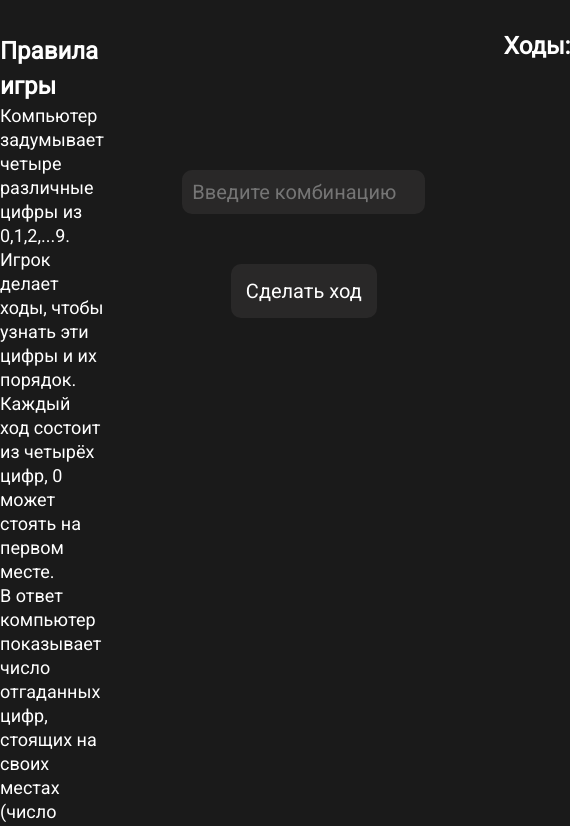
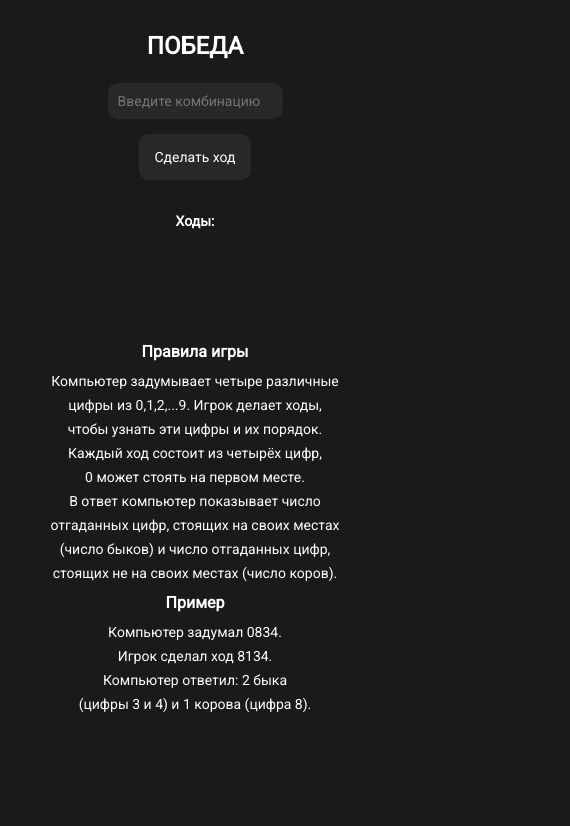
Before and after one commit to Ecl1pze/Bulls-and-Cows-Game, a plain HTML site: page index.html in a window 390 px wide. Shown: the part 77-903 px from the top of the page, 570 px wide, since content can reach past the window. After the commit the page ends 844 px from the top, so only its background shows below. Drawn offline with Linux system fonts and the light colour scheme.

Commit message:
Added adaptive

```diff
--- a/css/index.css
+++ b/css/index.css
@@ -1,6 +1,6 @@
 body {
 	background: #1A1A1A;
-	padding: 15px 0;
+	padding: 15px;
 	color: #FFF;
 	font-family: 'Roboto', sans-serif
 }
@@ -12,6 +12,10 @@ body {
 
 .header {
 	margin-bottom: 50px;
+}
+
+.logo {
+	width: 25%;
 }
 
 .main>.container {
@@ -42,7 +46,7 @@ body {
 	font-weight: 700;
 	text-transform: uppercase;
 	margin-bottom: 100px;
-	opacity: 0;
+	/* opacity: 0; */
 	user-select: none;
 }
 
@@ -84,3 +88,164 @@ body {
 	font-weight: 500;
 	margin-bottom: 10px;
 }
+
+@media screen and (max-width: 1200px) {
+
+	.rules>span {
+		font-size: 20px;
+		font-weight: 600;
+		line-height: 35px;
+	}
+
+	.rules>p {
+		font-size: 16px;
+		text-wrap: balance;
+		line-height: 24px;
+	}
+
+	.steps>h2 {
+		font-size: 20px;
+		font-weight: 600;
+		margin-bottom: 30px;
+	}
+
+	.step {
+		font-size: 16px;
+		font-weight: 500;
+		margin-bottom: 10px;
+	}
+
+	.game-input {
+		background: #292828;
+		padding: 10px 5px 10px 10px;
+		border-radius: 10px;
+		font-size: 16px;
+		color: #FFF;
+		margin-bottom: 50px;
+	}
+
+	.game-button {
+		background: #292828;
+		font-size: 16px;
+		border-radius: 10px;
+		padding: 15px;
+		color: #FFF;
+	}
+}
+
+@media screen and (max-width: 992px) {
+	.rules>span {
+		font-size: 16px;
+		font-weight: 600;
+		line-height: 35px;
+	}
+
+	.rules>p {
+		font-size: 16px;
+		text-wrap: balance;
+		line-height: 24px;
+	}
+
+	.steps>h2 {
+		font-size: 14px;
+		font-weight: 600;
+		margin-bottom: 30px;
+	}
+
+	.step {
+		font-size: 14px;
+		font-weight: 500;
+		margin-bottom: 10px;
+	}
+
+	.game-input {
+		background: #292828;
+		padding: 10px 5px 10px 10px;
+		border-radius: 10px;
+		font-size: 14px;
+		color: #FFF;
+		margin-bottom: 50px;
+	}
+
+	.game-button {
+		background: #292828;
+		font-size: 14px;
+		border-radius: 10px;
+		padding: 15px;
+		color: #FFF;
+	}
+}
+
+@media screen and (max-width: 768px) {
+	.main>.container {
+		display: grid;
+		grid-template-columns: 1fr;
+		grid-template-rows: 1fr minmax(150px, auto) 1fr;
+		grid-template-areas:
+			'game'
+			'steps'
+			'rules';
+	}
+
+	.exodus {
+		font-size: 30px;
+		margin-bottom: 50px;
+	}
+
+	.game {
+		grid-area: game;
+	}
+
+	.game-input {
+		margin-bottom: 35px;
+	}
+
+	.steps {
+		grid-area: steps;
+		text-align: center;
+		margin-top: 30px;
+		margin-bottom: 0;
+	}
+
+	.steps>h2 {
+		text-align: center;
+	}
+
+	.rules {
+		text-align: center;
+	}
+
+	.rules>span {
+		font-size: 16px;
+		font-weight: 600;
+		line-height: 35px;
+	}
+
+	.rules>p {
+		font-size: 14px;
+		text-wrap: balance;
+		line-height: 24px;
+	}
+}
+
+@media screen and (max-width: 576px) {
+
+	.main>.container {
+		display: grid;
+		grid-template-columns: 1fr;
+		grid-template-rows: minmax(150px, auto) minmax(150px, auto) minmax(150px, auto);
+		grid-template-areas:
+			'game'
+			'steps'
+			'rules';
+	}
+
+	.exodus {
+		font-size: 24px;
+		margin-bottom: 25px;
+	}
+
+	.game-input {
+		margin-bottom: 15px;
+	}
+}
--- a/css/reset.css
+++ b/css/reset.css
@@ -1,18 +1,80 @@
-*{padding: 0;margin: 0;border: 0;}
-*,*:before,*:after{-moz-box-sizing: border-box;-webkit-box-sizing: border-box;box-sizing: border-box;}
-:focus,:active{outline: none;}
-a:focus,a:active{outline: none;}
-nav,footer,header,aside{display: block;}
-html,body{
-  height:100%;width:100%;
-  font-size:100%;line-height:1;-ms-text-size-adjust:100%;-moz-text-size-adjust:100%;-webkit-text-size-adjust:100%;}
-input,button,textarea{font-family:inherit;}
-input::-ms-clear{display: none;}
-button{cursor: pointer;}
-button::-moz-focus-inner{padding:0;border:0;}
-a,a:visited{text-decoration: none;}
-a:hover{text-decoration: none;}
-ul li{list-style: none;}
-img{vertical-align: top;}
-h1,h2,h3,h4,h5,h6{font-size:inherit;font-weight: inherit;}
-a{color:inherit;}
+* {
+  padding: 0;
+  margin: 0;
+  border: 0;
+}
+
+*, *:before, *:after {
+  -moz-box-sizing: border-box;
+  -webkit-box-sizing: border-box;
+  box-sizing: border-box;
+}
+
+:focus, :active {
+  outline: none;
+}
+
+a:focus, a:active {
+  outline: none;
+}
+
+nav, footer, header, aside {
+  display: block;
+}
+
+html, body {
+  height: 100%;
+  width: 100%;
+  font-size: 100%;
+  line-height: 1;
+  -ms-text-size-adjust: 100%;
+  -moz-text-size-adjust: 100%;
+  -webkit-text-size-adjust: 100%;
+}
+
+input, button, textarea {
+  font-family: inherit;
+}
+
+input::-ms-clear {
+  display: none;
+}
+
+button {
+  cursor: pointer;
+}
+
+button::-moz-focus-inner {
+  padding: 0;
+  border: 0;
+}
+
+a, a:visited {
+  text-decoration: none;
+}
+
+a:hover {
+  text-decoration: none;
+}
+
+ul li {
+  list-style: none;
+}
+
+img {
+  vertical-align: top;
+}
+
+h1, h2, h3, h4, h5, h6 {
+  font-size: inherit;
+  font-weight: inherit;
+}
+
+a {
+  color: inherit;
+}
+
+input::-webkit-outer-spin-button,
+input::-webkit-inner-spin-button {
+  -webkit-appearance: none;
+}
```
